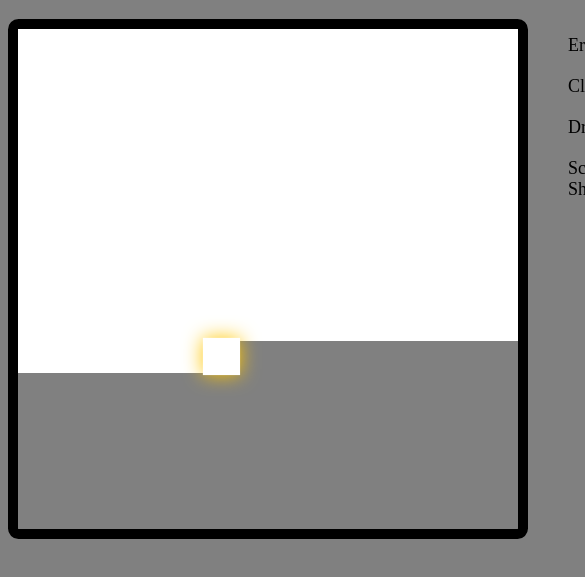
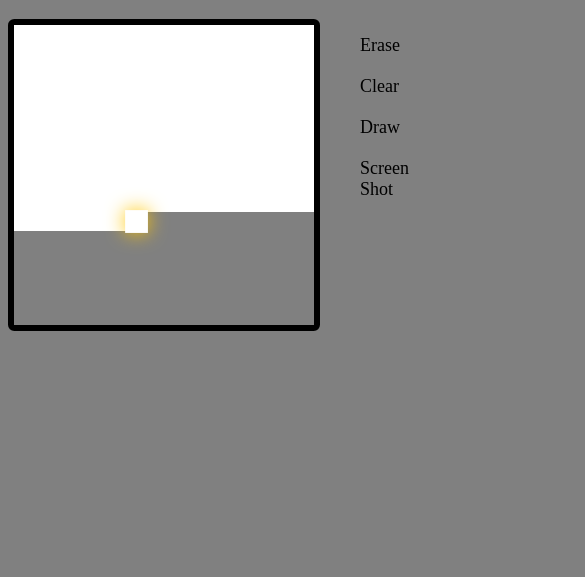
Before and after one commit to HessWebDev/Etch-A-Skecth, a plain HTML site: page index.html in a window 390 px wide. Shown: the part 61-638 px from the top of the page, 585 px wide, since content can reach past the window. Drawn offline with Linux system fonts and the light colour scheme.

Commit message:
Mobile suport

```diff
--- a/styles.css
+++ b/styles.css
@@ -54,3 +54,35 @@ h1{
 body{
     background-color: gray;
 }
+
+
+
+@media only screen and (max-width: 600px) {
+
+    #main-container{
+        display: grid;
+        grid-template-columns: auto auto;
+
+    }
+
+
+    #container{
+
+        display: grid;
+        grid-template-columns: repeat(16, auto);
+        width: 300px;
+        height: 300px;
+        grid-row-gap: 0px;
+        border: 6px solid black;
+        margin: auto;
+        border-radius: 2%;
+    }
+
+    div{
+
+        transition: all .01s ease;
+        height: (300/16)px;
+        width: (300/16)px
+
+    }
+  }
```
